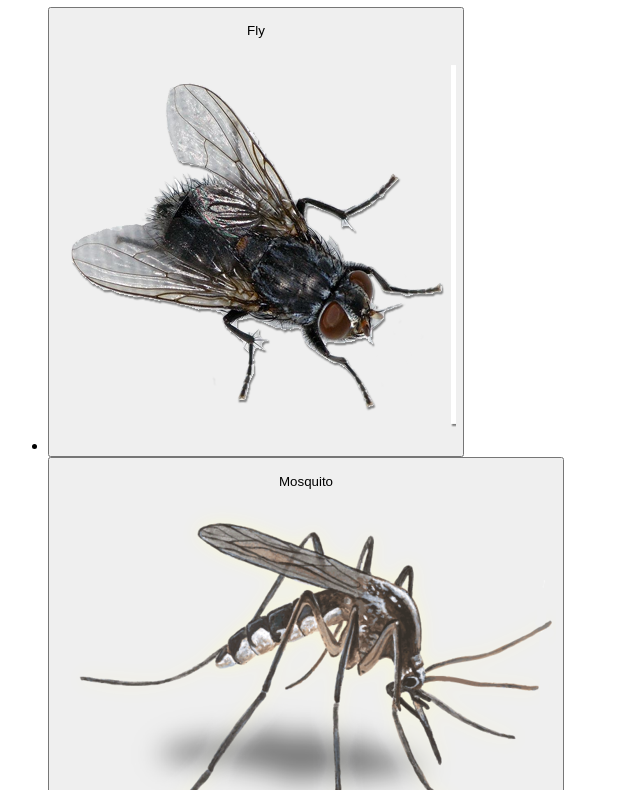
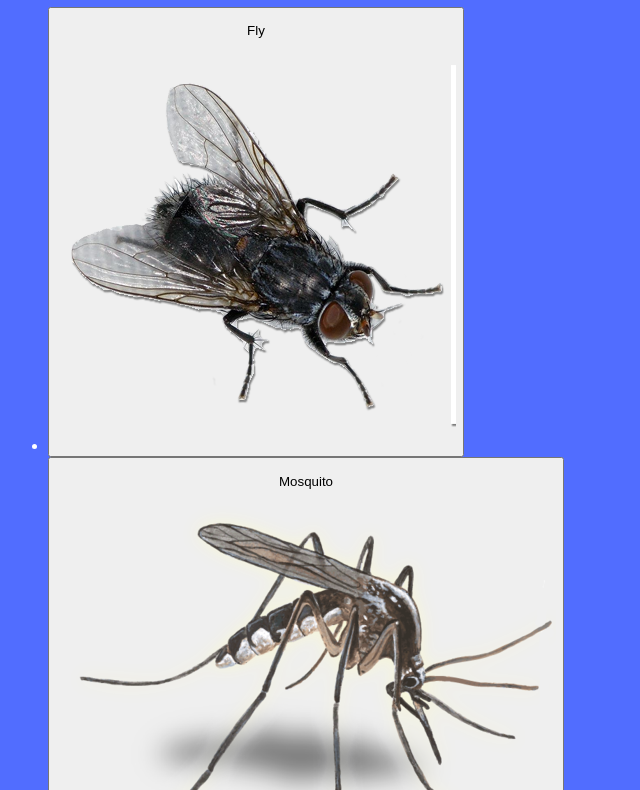
Before and after one commit to Alejandro-Lopez-Chs/website2, a plain HTML site: page insect.html in a window 1280 px wide. Shown: the part 174-964 px from the top of the page, without its empty margins (0-640 px from the left). Drawn offline with Linux system fonts and the light colour scheme; a script that the page names is missing.

Commit message:
Mon, Apr 8, 2024, 10:10 AM -07:00

```diff
--- a/css/insect.css
+++ b/css/insect.css
@@ -5,5 +5,6 @@
 }
 
 body {
-    background-color: #51;
+    background-color: #516dff;
+    color: #ffffff;
 }
```
